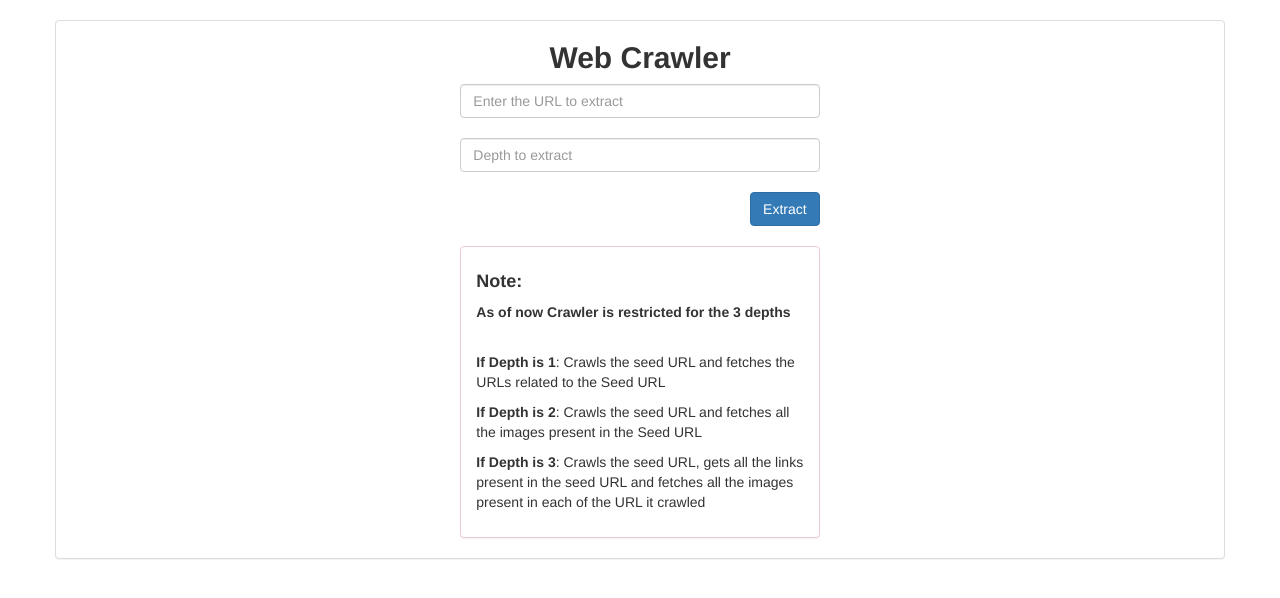
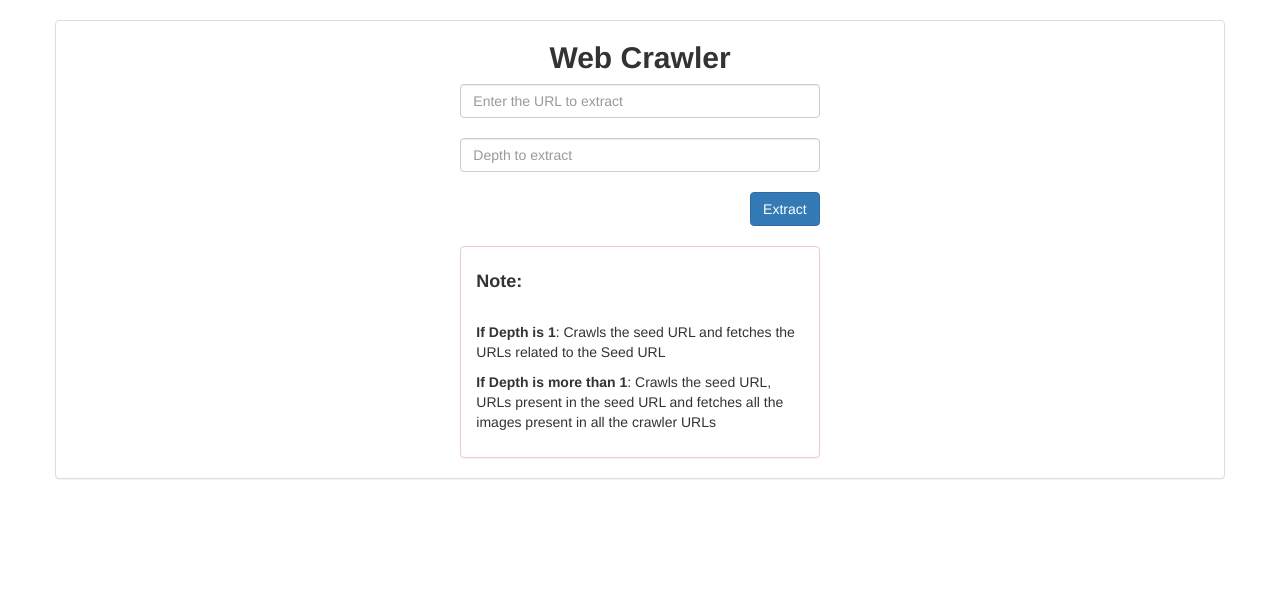
Before and after one commit to VenkateshCTA/web-crawler-flask, a Flask app: page / in a window 1280 px wide. Shown: the top 598 px of the page. Run offline with Flask 2, Linux system fonts and the light colour scheme; some libraries are stand-ins or nearby versions.

Commit message:
Changes in index page

```diff
--- a/app.py
+++ b/app.py
@@ -15,6 +15,9 @@ def home_page():
     return render_template('index.html')
 
 # Results page API
+# URLS to check for
+# https://gocardless.com
+# https://gale.agency/
 @app.route('/results', methods=['POST'])
 def links():
     """
--- a/templates/index.html
+++ b/templates/index.html
@@ -24,11 +24,9 @@
         <div class="panel panel-danger">
           <div class="panel-body">
             <p><strong><h4>Note:</h4></strong></p>
-            <p><strong>As of now Crawler is restricted for the 3 depths</strong></p>
             <br>
             <p><strong>If Depth is 1</strong>: Crawls the seed URL and fetches the URLs related to the Seed URL</p>
-            <p><strong>If Depth is 2</strong>: Crawls the seed URL and fetches all the images present in the Seed URL</p>
-            <p><strong>If Depth is 3</strong>: Crawls the seed URL, gets all the links present in the seed URL and fetches all the images present in each of the URL it crawled</p>
+            <p><strong>If Depth is more than 1</strong>: Crawls the seed URL, URLs present in the seed URL and fetches all the images present in all the crawler URLs</p>
           </div>
         </div>
       </div>
```
